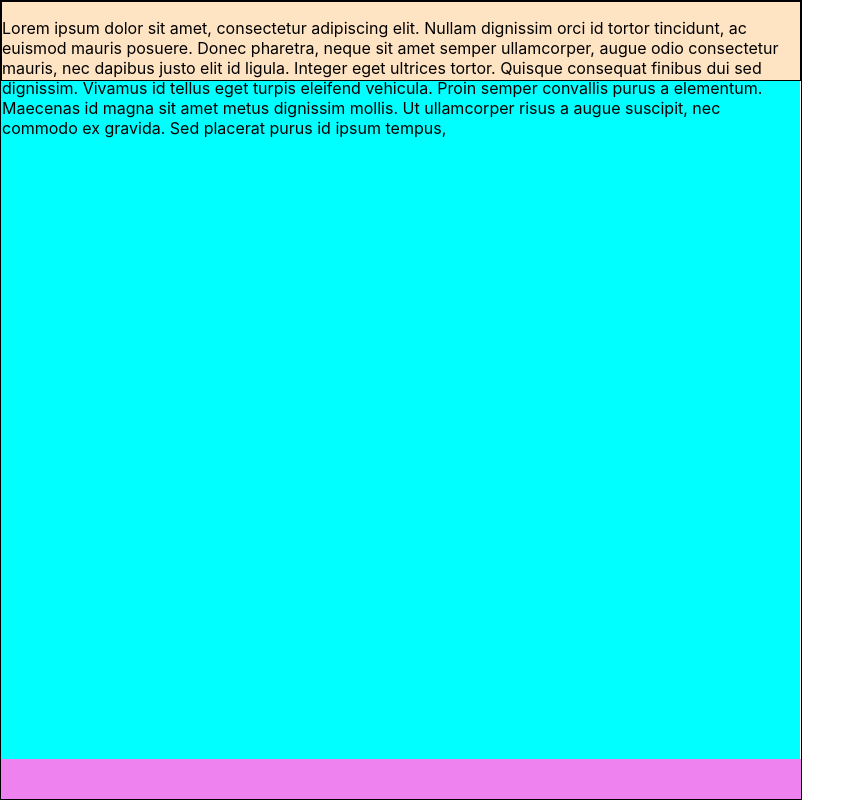
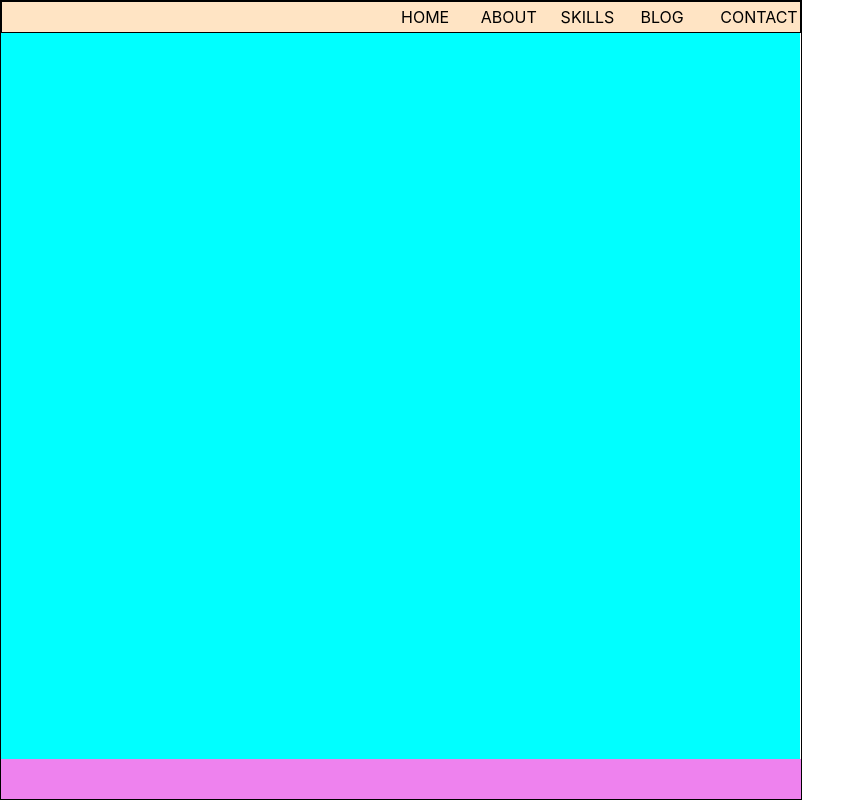
Before and after one commit to pratiklavhaleplp/html-css, a React (Create React App) app in the folder portfolio/: page / in a window 1280 px wide. Shown: the whole page, without its empty margins (0-864 px from the left). Built offline with nearby package versions, Linux system fonts and the light colour scheme.

Commit message:
basic portfolio

```diff
--- a/portfolio/src/App.js
+++ b/portfolio/src/App.js
@@ -1,13 +1,13 @@
-import React, { useState } from 'react';
+import React from 'react';
 import SuperParent from './components/SuperParent/SuperParent';
 
 function App() {
-  console.log('height', window);
-  const [width] = useState(window.screen.availWidth);
-  const [height] = useState(window.screen.availHeight);
-  return (
-    <SuperParent width={width} height={height} />
-  );
+    return (
+        <div><SuperParent width={window.screen.availWidth}
+            height={window.screen.availWidth}
+        /></div>
+
+    );
 }
 
 export default App;
--- a/portfolio/src/components/NavBar/NavBar.js
+++ b/portfolio/src/components/NavBar/NavBar.js
@@ -2,9 +2,12 @@ import React from "react";
 import './styles.css'
 
 const NavBar = () => {
+  const navBarItems = ['HOME', 'ABOUT', 'SKILLS', 'BLOG', 'CONTACT'];
   return (
     <div className="nav-bar">
-      <p>Lorem ipsum dolor sit amet, consectetur adipiscing elit. Nullam dignissim orci id tortor tincidunt, ac euismod mauris posuere. Donec pharetra, neque sit amet semper ullamcorper, augue odio consectetur mauris, nec dapibus justo elit id ligula. Integer eget ultrices tortor. Quisque consequat finibus dui sed dignissim. Vivamus id tellus eget turpis eleifend vehicula. Proin semper convallis purus a elementum. Maecenas id magna sit amet metus dignissim mollis. Ut ullamcorper risus a augue suscipit, nec commodo ex gravida. Sed placerat purus id ipsum tempus,</p>
+      {
+        navBarItems.map((ele, index) => <div className='flex-item' key={index}>{ele}</div>)
+      }
     </div>
   )
 }
--- a/portfolio/src/components/NavBar/styles.css
+++ b/portfolio/src/components/NavBar/styles.css
@@ -2,4 +2,14 @@
   flex-shrink: 0;
   background-color: bisque;
   border: 1px solid black;
+  display: flex;
+  justify-content: right;
+  align-items: center;
 }
+
+.logo{
+
+}
+.flex-item{
+  width: 10%;
+}
--- a/portfolio/src/components/SuperParent/styles.css
+++ b/portfolio/src/components/SuperParent/styles.css
@@ -1,12 +1,12 @@
 .parent-flex-container {
     display: flex;
     background-color: aqua;
-  min-height: 100vh;
 }
+
 .parent-grid-container {
     border: 1px solid black;
     display: grid;
     width: 100%;
     flex-shrink: 0;
-  grid-template-rows: 10% auto 5%;
+    grid-template-rows: 4% auto 5%;
 }
--- a/portfolio/src/index.css
+++ b/portfolio/src/index.css
@@ -5,7 +5,13 @@ body {
     sans-serif;
   -webkit-font-smoothing: antialiased;
   -moz-osx-font-smoothing: grayscale;
+  overflow-x: hidden;
 }
+
+body::-webkit-scrollbar{
+  width: 0px;
+}
+
 
 code {
   font-family: source-code-pro, Menlo, Monaco, Consolas, 'Courier New',
```
Also changed, not shown: portfolio/src/App.css (deleted, +0 -38 lines), portfolio/src/components/SuperParent/SuperParent.js (+7 -7 lines). Lines whose indentation alone changed are shown as unchanged.
